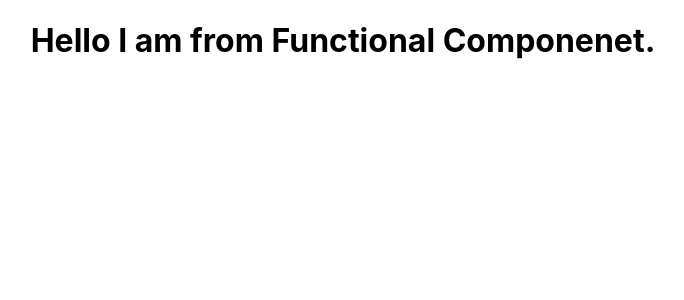
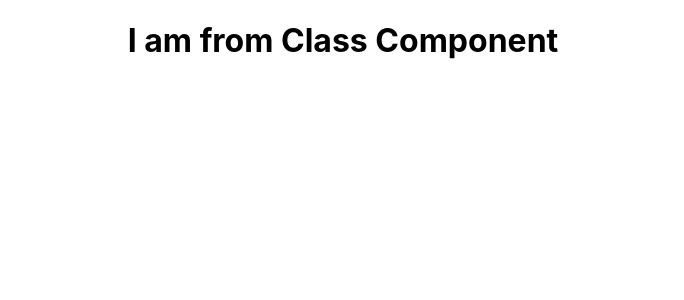
Before and after one commit to susmita1994/React_App, a React (Create React App) app in the folder my-app/: page / in a window 1280 px wide. Shown: the top 300 px of the page, without its empty margins (297-981 px from the left). Built offline with nearby package versions, Linux system fonts and the light colour scheme.

Commit message:
Class Component
Class Component

```diff
--- a/my-app/src/App.js
+++ b/my-app/src/App.js
@@ -2,11 +2,13 @@ import React from 'react';
 import logo from './logo.svg';
 import './App.css';
 import Hello from './MyComponent/Hello';
+import Welcome from './MyComponent/Welcome';
 
 function App() {
   return (
     <div className="App">
-      <Hello></Hello>
+
+      <Welcome></Welcome>
     </div>
   );
 }
--- /dev/null
+++ b/my-app/src/MyComponent/Welcome.js
@@ -0,0 +1,9 @@
+import React,{Component} from 'react';
+
+class Welcome extends Component{
+    render(){
+        return <h1>I am from Class Component</h1>
+    }
+}
+
+export default Welcome;
```
